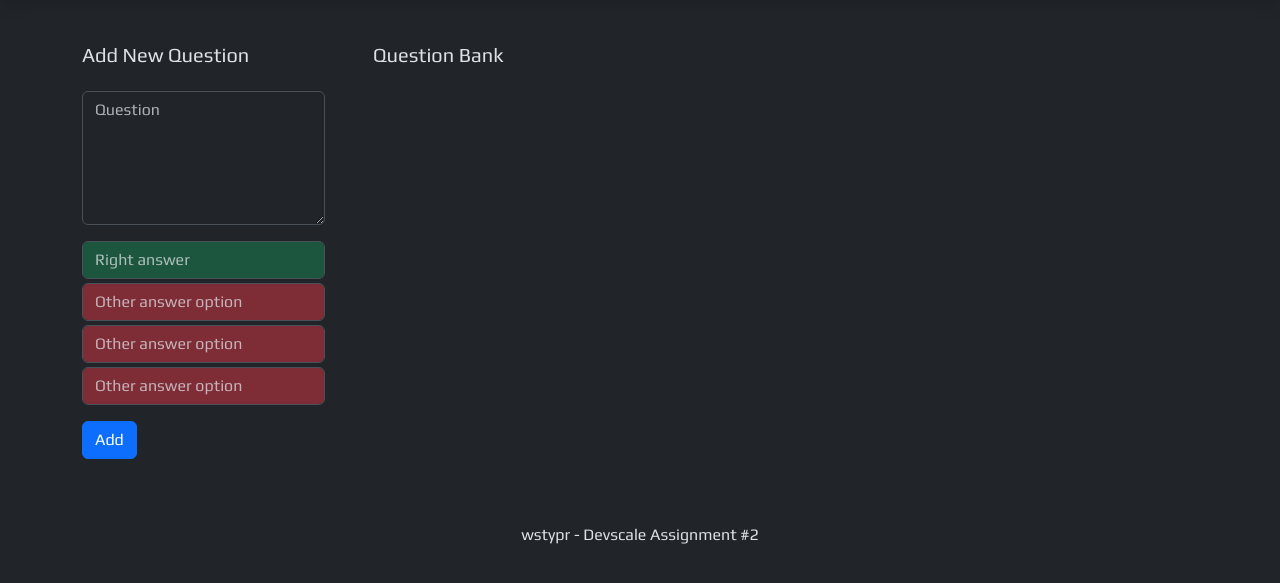
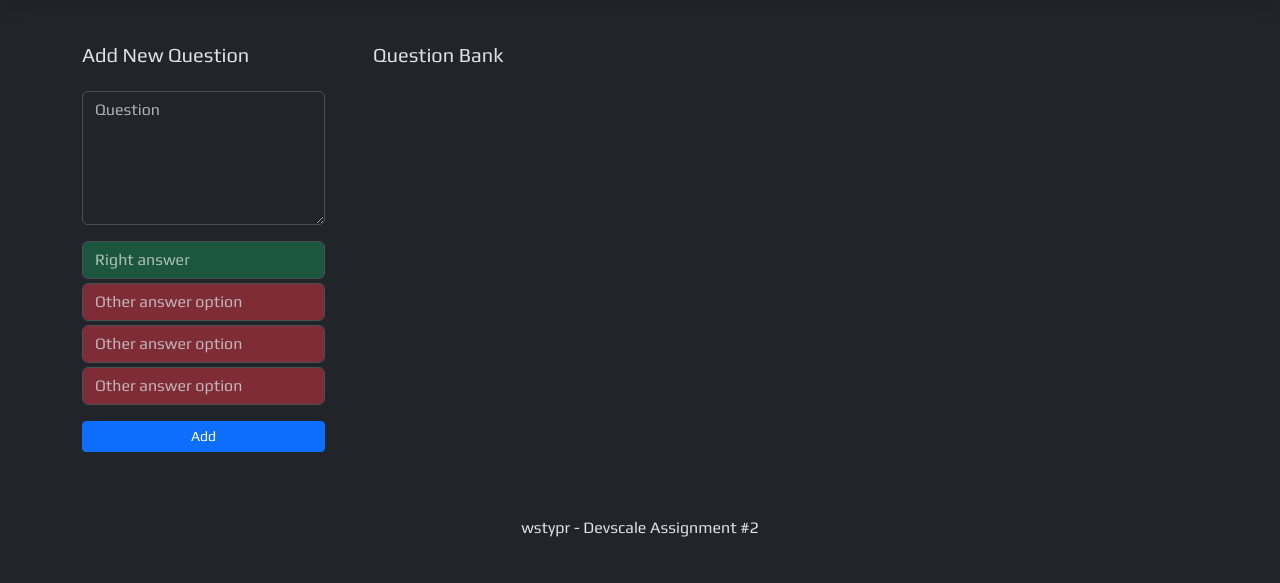
Before and after one commit to wstypr/quizify, a website built with Vite: page compose.html in a window 1280 px wide. Shown: the part 61-644 px from the top of the page. Built offline with nearby package versions, Linux system fonts and the light colour scheme; no server answers.

Commit message:
fix add compose btn

```diff
--- a/compose.html
+++ b/compose.html
@@ -74,7 +74,9 @@
               style="--bs-bg-opacity: 0.5"
               required
             />
-            <button type="submit" class="btn btn-primary">Add</button>
+            <button type="submit" class="btn btn-sm w-100 btn-primary">
+              Add
+            </button>
           </form>
         </div>
         <div class="col-md-9" id="questionBank">
```
